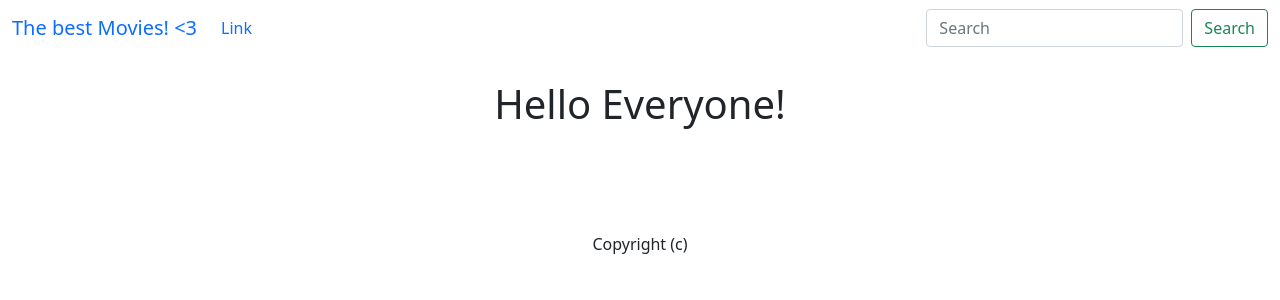
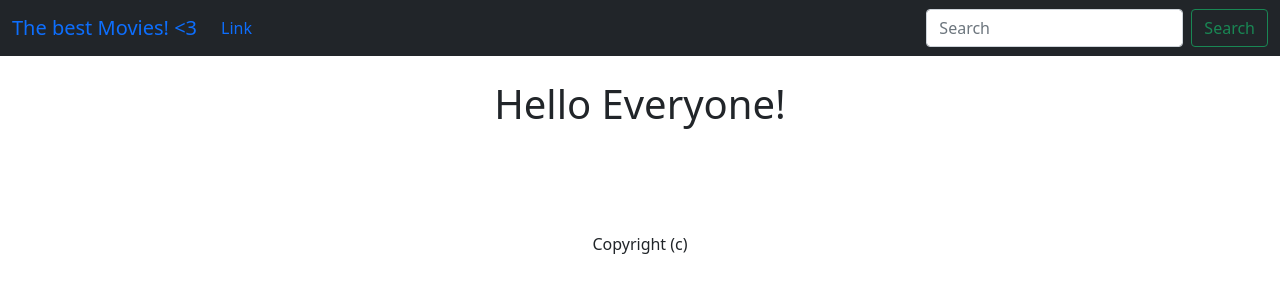
Before and after one commit to JakubD02/MovieRecommendAPI, a Django app: page /home/ in a window 1280 px wide. Shown: the top 300 px of the page. Run offline with Django 5.2, Linux system fonts and the light colour scheme.

Commit message:
Add dark theme to navbar

```diff
--- a/MovieRecommend/MovieRecommend/templates/navbar.html
+++ b/MovieRecommend/MovieRecommend/templates/navbar.html
@@ -1,4 +1,4 @@
-<nav class="navbar navbar-expand-lg bg-body-tertiary">
+<nav class="navbar navbar-expand-lg bg-dark">
   <div class="container-fluid">
     <a class="navbar-brand" href="#">The best Movies! <3</a>
     <button class="navbar-toggler" type="button" data-bs-toggle="collapse" data-bs-target="#navbarSupportedContent" aria-controls="navbarSupportedContent" aria-expanded="false" aria-label="Toggle navigation">
```
